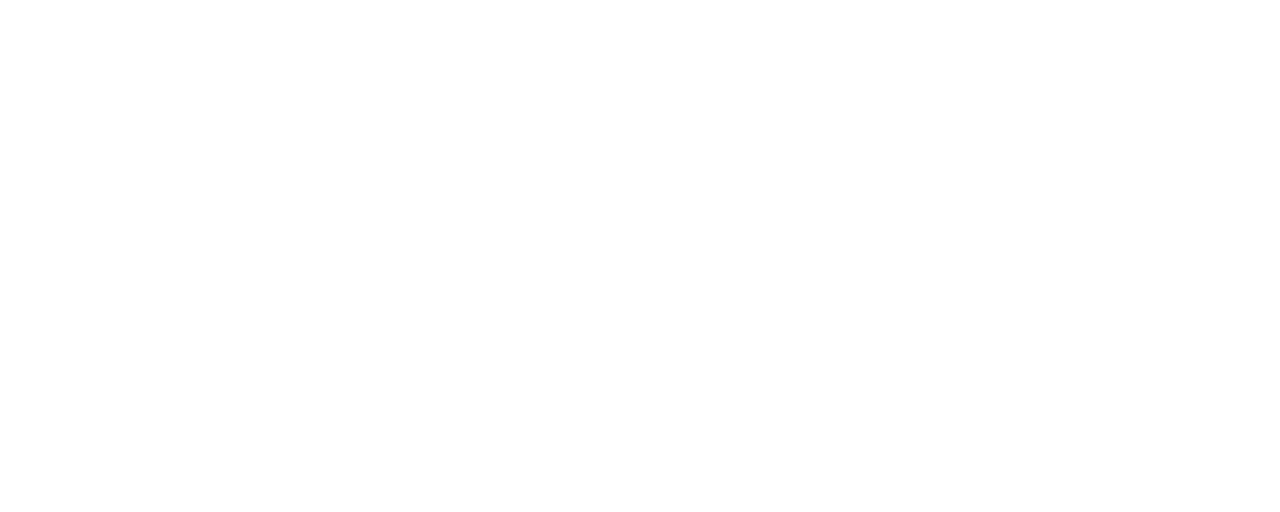
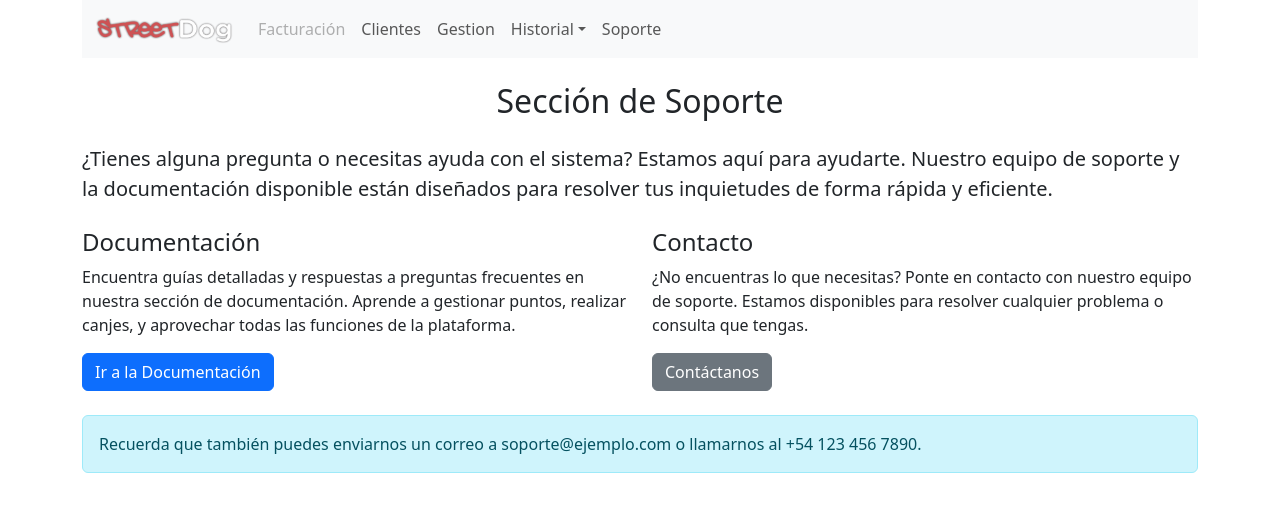
Before and after one commit to tomascorujodev/fidebill-backoffice-front, a React (Vite) app: page /ayuda in a window 1280 px wide. Before the commit this address had no page. Shown: the top 512 px of the page. Built offline with nearby package versions, Linux system fonts and the light colour scheme.

Commit message:
vista de soporte

```diff
--- a/package.json
+++ b/package.json
@@ -16,7 +16,8 @@
     "mssql": "^11.0.1",
     "react": "^18.3.1",
     "react-dom": "^18.3.1",
-    "react-router-dom": "^7.1.1"
+    "react-router-dom": "^7.1.1",
+    "vercel": "^39.3.0"
   },
   "devDependencies": {
     "@eslint/js": "^9.17.0",
--- a/src/App.jsx
+++ b/src/App.jsx
@@ -5,6 +5,7 @@
 import FormAgregarCliente from "./views/FormAgregarCliente";
 import BackOffice from "./Layout/Backoffice";
 import ViewCompras from "./views/ViewCompras";
+import ViewSoporte from "./views/ViewSoporte";
 
 function App() {
   return (
@@ -16,6 +17,8 @@
           <Route path="cliente/agregar-cliente" element={<FormAgregarCliente></FormAgregarCliente>}/>
           <Route path="compras" element={<ViewCompras></ViewCompras>}></Route>
           <Route path="puntos" element={<ViewPuntos />} />
+          <Route path="ayuda" element={<ViewSoporte />} /> {/* Nueva ruta para soporte */}
+
         </Route>
       </Routes>
     </BrowserRouter>
--- a/src/Services/Fetch.js
+++ b/src/Services/Fetch.js
@@ -1,4 +1,5 @@
-const backendurl = "http://localhost:5046/";
+//const backendurl = "http://localhost:5046/";
+const backendurl = "https://fidebill-cqbradhucreue7bv.canadacentral-01.azurewebsites.net/";
 
 export async function GET(url, data){
     const objString = '?' + new URLSearchParams(data).toString();
--- /dev/null
+++ b/src/views/ViewSoporte.jsx
@@ -0,0 +1,34 @@
+import React from "react";
+
+export default function ViewSoporte() {
+  return (
+    <div className="container mt-4">
+      <h2 className="text-center mb-4">Sección de Soporte</h2>
+      <p className="lead text-justify">
+        ¿Tienes alguna pregunta o necesitas ayuda con el sistema? Estamos aquí para ayudarte.
+        Nuestro equipo de soporte y la documentación disponible están diseñados para resolver tus inquietudes de forma rápida y eficiente.
+      </p>
+      <div className="row mt-4">
+        <div className="col-md-6">
+          <h4>Documentación</h4>
+          <p>
+            Encuentra guías detalladas y respuestas a preguntas frecuentes en nuestra sección de documentación.
+            Aprende a gestionar puntos, realizar canjes, y aprovechar todas las funciones de la plataforma.
+          </p>
+          <button className="btn btn-primary btn-block">Ir a la Documentación</button>
+        </div>
+        <div className="col-md-6">
+          <h4>Contacto</h4>
+          <p>
+            ¿No encuentras lo que necesitas? Ponte en contacto con nuestro equipo de soporte.
+            Estamos disponibles para resolver cualquier problema o consulta que tengas.
+          </p>
+          <button className="btn btn-secondary btn-block">Contáctanos</button>
+        </div>
+      </div>
+      <div className="alert alert-info mt-4">
+        Recuerda que también puedes enviarnos un correo a soporte@ejemplo.com o llamarnos al +54 123 456 7890.
+      </div>
+    </div>
+  );
+}
```
Also changed, not shown: vercel.json (added), 2 other files (tests, documents, lock files or other folders).
